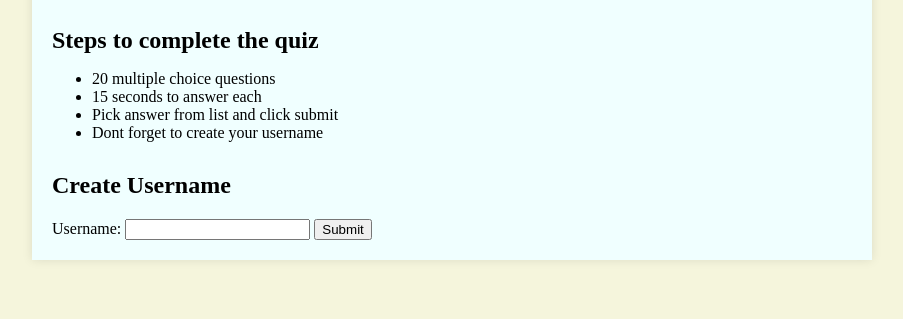
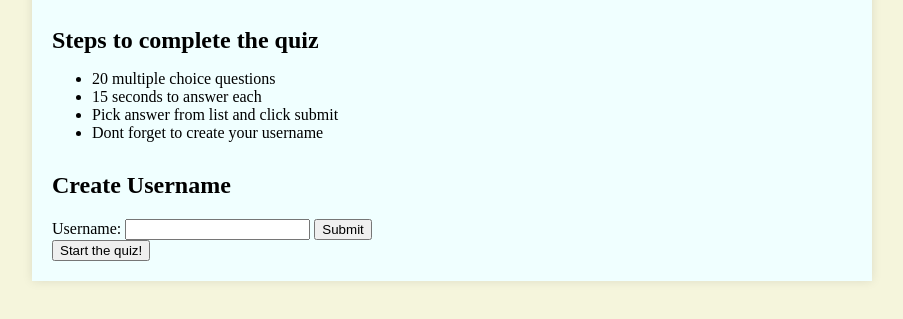
Before and after one commit to Markmcl25/project-2, a plain HTML site: page index.html in a window 1280 px wide. Shown: the part 237-556 px from the top of the page, without its empty margins (188-1091 px from the left). Drawn offline with Linux system fonts and the light colour scheme; a web font is replaced by a local one.

Commit message:
added start quiz button

```diff
--- a/assets/js/script.js
+++ b/assets/js/script.js
@@ -0,0 +1 @@
+const questionElement = document.getElementById("question");
--- a/index.html
+++ b/index.html
@@ -39,8 +39,11 @@
                 <label for="username">Username:</label>
                 <input type="text" id="username" name="username" required>
                 <input type="submit" value="Submit">
-
             </form>
+        </div>
+        <!-- Start Button-->
+        <div class="start-button">
+            <button class="button" id="start-button">Start the quiz!</button>
         </div>
     </div>
 
```
